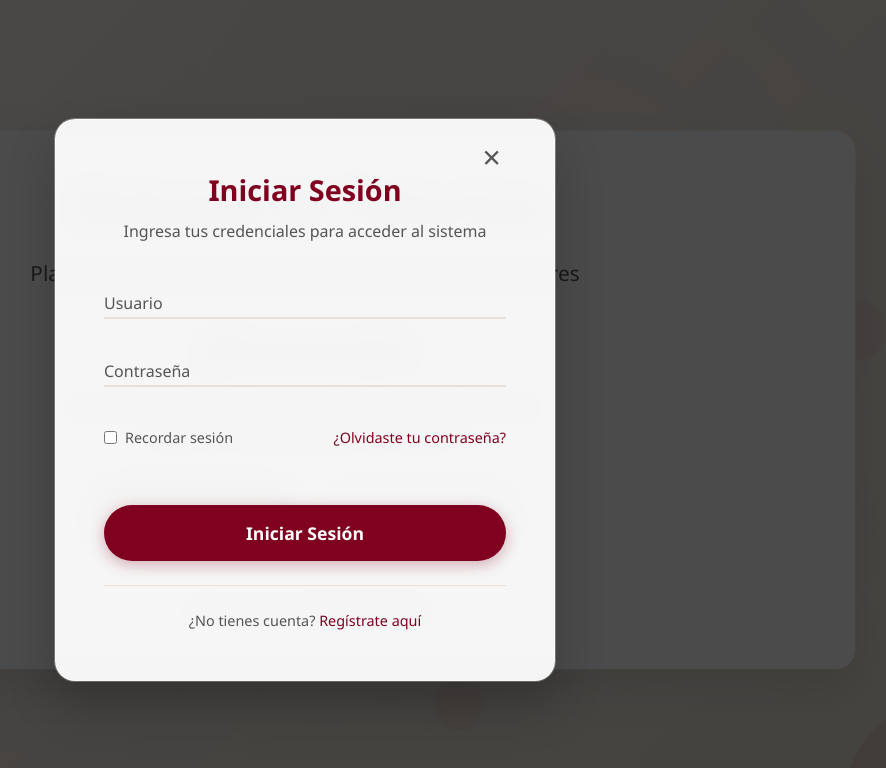
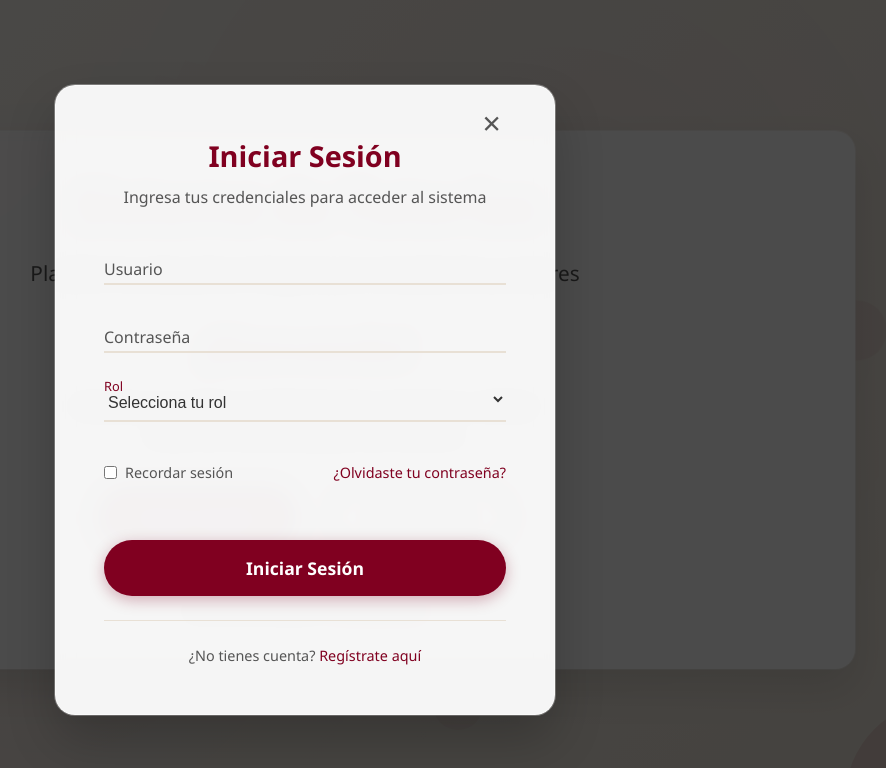
Before and after one commit to PerseoN15/DevOps_ProyectoFinal, a React app in the folder frontend/: page / in a window 1280 px wide. Both pictures are taken after a click on the button "Iniciar Sesión". Shown: the top 768 px of the page, without its empty margins (335-1221 px from the left). Built offline with nearby package versions, Linux system fonts and the light colour scheme; the HTML template or start-up script is replaced by a standard one.

Commit message:
modificacion en login

```diff
--- a/frontend/src/pages/Login.jsx
+++ b/frontend/src/pages/Login.jsx
@@ -8,6 +8,8 @@ function Login() {
   const [password, setPassword] = useState("");
   const [confirmPassword, setConfirmPassword] = useState("");
   const [email, setEmail] = useState("");
+  const [loginRole, setLoginRole] = useState(""); // Nuevo estado para rol en login
+  const [registerRole, setRegisterRole] = useState("alumno"); // Nuevo estado para rol en registro
   const [mensaje, setMensaje] = useState("");
   const [cargando, setCargando] = useState(false);
 
@@ -15,8 +17,8 @@ function Login() {
     e.preventDefault();
     setMensaje("");
 
-    if (!username || !password) {
-      setMensaje("Por favor ingresa usuario y contraseña");
+    if (!username || !password || !loginRole) {
+      setMensaje("Por favor completa todos los campos");
       return;
     }
 
@@ -33,7 +35,7 @@ function Login() {
       const resp = await fetch(`${API_URL}/api/login`, {
         method: "POST",
         headers: { "Content-Type": "application/json" },
-        body: JSON.stringify({ username, password }),
+        body: JSON.stringify({ username, password, role: loginRole }), // Agregar rol al login
       });
 
       const data = await resp.json();
@@ -45,7 +47,7 @@ function Login() {
           setMensaje("");
         }, 2000);
       } else {
-        setMensaje(data.message || "Usuario o contraseña incorrectos");
+        setMensaje(data.message || "Usuario, contraseña o rol incorrectos");
       }
     } catch (error) {
       console.error(error);
@@ -59,7 +61,7 @@ function Login() {
     e.preventDefault();
     setMensaje("");
 
-    if (!username || !password || !email || !confirmPassword) {
+    if (!username || !password || !email || !confirmPassword || !registerRole) {
       setMensaje("Por favor completa todos los campos");
       return;
     }
@@ -85,7 +87,12 @@ function Login() {
       const resp = await fetch(`${API_URL}/api/register`, {
         method: "POST",
         headers: { "Content-Type": "application/json" },
-        body: JSON.stringify({ username, password, email }),
+        body: JSON.stringify({
+          username,
+          password,
+          email,
+          role: registerRole // Agregar rol al registro
+        }),
       });
 
       const data = await resp.json();
@@ -99,6 +106,8 @@ function Login() {
           setPassword("");
           setConfirmPassword("");
           setEmail("");
+          setRegisterRole("alumno");
+          setLoginRole("");
         }, 2000);
       } else {
         setMensaje(data.message || "Error en el registro");
@@ -118,6 +127,8 @@ function Login() {
     setPassword("");
     setConfirmPassword("");
     setEmail("");
+    setLoginRole("");
+    setRegisterRole("alumno");
     setCargando(false);
   };
 
@@ -219,6 +230,25 @@ function Login() {
                 </div>
               </div>
 
+              {/* 🔹 Selector de rol para login */}
+              <div className="form-group">
+                <div className="input-container">
+                  <select
+                    id="login-role"
+                    value={loginRole}
+                    onChange={(e) => setLoginRole(e.target.value)}
+                    className="form-input"
+                  >
+                    <option value="">Selecciona tu rol</option>
+                    <option value="administrador">Administrador</option>
+                    <option value="tutor">Tutor</option>
+                    <option value="alumno">Alumno</option>
+                  </select>
+                  <label htmlFor="login-role" className="form-label">Rol</label>
+                  <div className="input-underline"></div>
+                </div>
+              </div>
+
               <div className="form-options">
                 <label className="remember-me">
                   <input type="checkbox" />
@@ -248,7 +278,18 @@ function Login() {
             )}
 
             <div className="modal-footer">
-              <p>¿No tienes cuenta? <a href="#register" onClick={(e) => { e.preventDefault(); setActiveModal('register'); }}>Regístrate aquí</a></p>
+              <p>
+                ¿No tienes cuenta?{" "}
+                <a
+                  href="#register"
+                  onClick={(e) => {
+                    e.preventDefault();
+                    setActiveModal("register");
+                  }}
+                >
+                  Regístrate aquí
+                </a>
+              </p>
             </div>
           </div>
         </div>
@@ -294,6 +335,24 @@ function Login() {
                     placeholder=" "
                   />
                   <label htmlFor="register-email" className="form-label">Email</label>
+                  <div className="input-underline"></div>
+                </div>
+              </div>
+
+              {/* 🔹 Selector de rol para registro */}
+              <div className="form-group">
+                <div className="input-container">
+                  <select
+                    id="register-role"
+                    value={registerRole}
+                    onChange={(e) => setRegisterRole(e.target.value)}
+                    className="form-input"
+                  >
+                    <option value="administrador">Administrador</option>
+                    <option value="tutor">Tutor</option>
+                    <option value="alumno">Alumno</option>
+                  </select>
+                  <label htmlFor="register-role" className="form-label">Rol</label>
                   <div className="input-underline"></div>
                 </div>
               </div>
@@ -347,7 +406,18 @@ function Login() {
             )}
 
             <div className="modal-footer">
-              <p>¿Ya tienes cuenta? <a href="#login" onClick={(e) => { e.preventDefault(); setActiveModal('login'); }}>Inicia sesión aquí</a></p>
+              <p>
+                ¿Ya tienes cuenta?{" "}
+                <a
+                  href="#login"
+                  onClick={(e) => {
+                    e.preventDefault();
+                    setActiveModal("login");
+                  }}
+                >
+                  Inicia sesión aquí
+                </a>
+              </p>
             </div>
           </div>
         </div>
```
